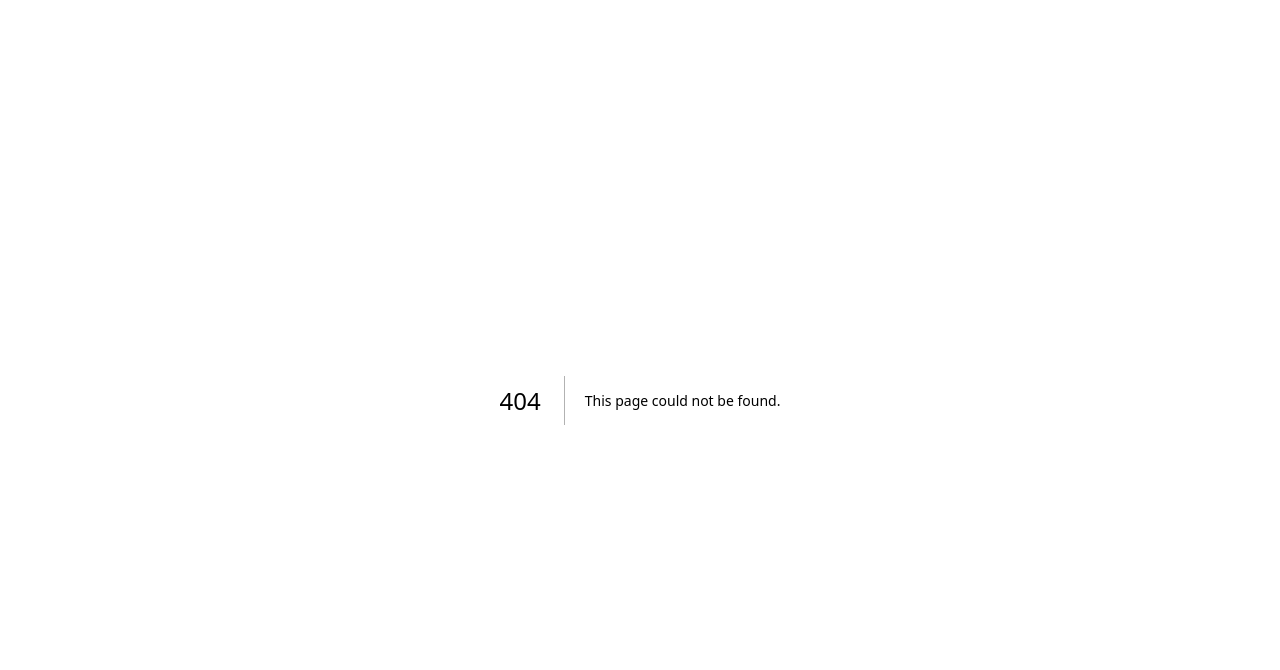
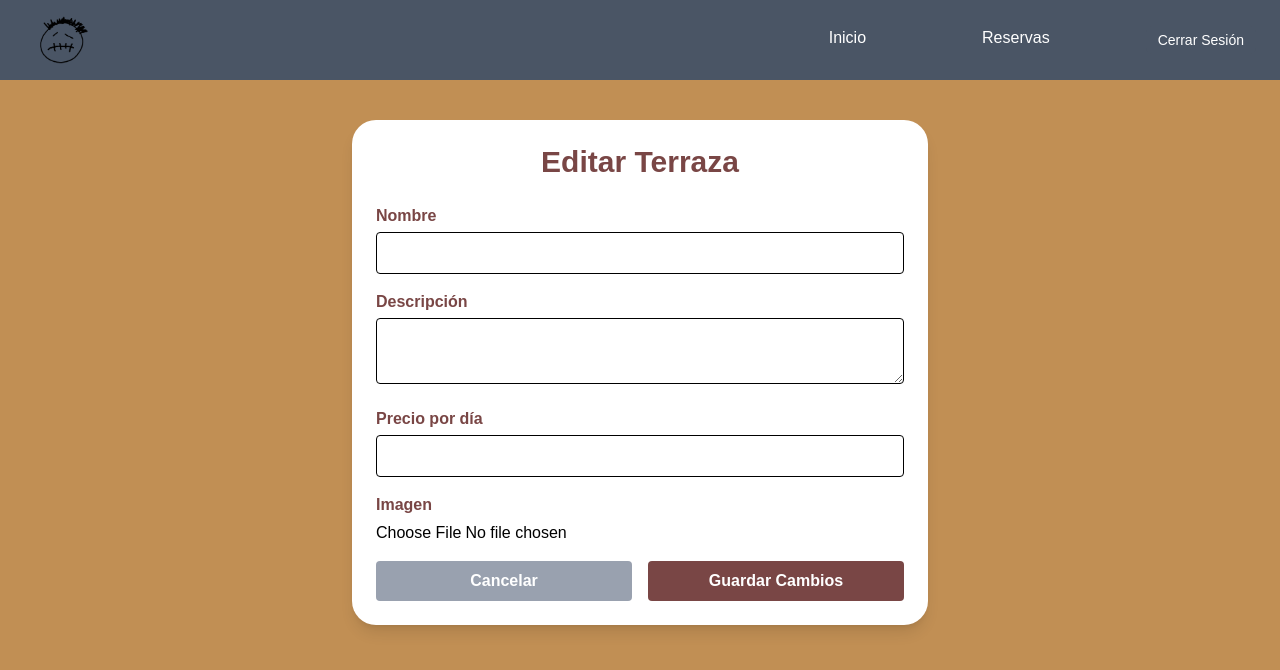
Before and after one commit to mauriciovillalobos05/ski, a Next.js app: page /anfitrion/terraza/1 in a window 1280 px wide. Before the commit this address had no page. Shown: the top 670 px of the page. Built offline with nearby package versions, Linux system fonts and the light colour scheme; no server answers; the database is empty.

Commit message:
anfitrion update and updated navbar

```diff
--- a/src/app/anfitrion/dashboard/page.tsx
+++ b/src/app/anfitrion/dashboard/page.tsx
@@ -83,7 +83,7 @@ export default function AnfitrionDashboard() {
                   href={`/anfitrion/terraza/${terraza.id}`}
                   className="ml-auto mt-4 bg-[#d29065] px-4 py-2 rounded-[20px] hover:opacity-90"
                 >
-                  <button>VER MÁS</button>
+                  <button>EDITAR</button>
                 </Link>
               </div>
             </div>
--- /dev/null
+++ b/src/app/anfitrion/terraza/[id]/page.tsx
@@ -0,0 +1,176 @@
+'use client'
+
+import { useEffect, useState } from 'react'
+import { useParams, useRouter } from 'next/navigation'
+import { createClient } from '@supabase/supabase-js'
+import Navbar from "@/app/components/Navbar"
+
+const supabase = createClient(
+  process.env.NEXT_PUBLIC_SUPABASE_URL!,
+  process.env.NEXT_PUBLIC_SUPABASE_ANON_KEY!
+)
+
+export default function EditarTerraza() {
+  const { id } = useParams()
+  const router = useRouter()
+
+  const [terraza, setTerraza] = useState<any>(null)
+  const [nombre, setNombre] = useState('')
+  const [descripcion, setDescripcion] = useState('')
+  const [precio, setPrecio] = useState('')
+  const [imagen, setImagen] = useState<File | null>(null)
+  const [preview, setPreview] = useState<string>('')
+
+  useEffect(() => {
+    const fetchTerraza = async () => {
+      const { data, error } = await supabase
+        .from('terrazas')
+        .select('*')
+        .eq('id', id)
+        .single()
+
+      if (error) {
+        console.error('Error al cargar terraza:', error)
+        return
+      }
+
+      setTerraza(data)
+      setNombre(data.name)
+      setDescripcion(data.description)
+      setPrecio(data.price)
+      setPreview(data.image_url || '')
+    }
+
+    fetchTerraza()
+  }, [id])
+
+  const handleImageChange = (e: React.ChangeEvent<HTMLInputElement>) => {
+    const file = e.target.files?.[0] || null
+    setImagen(file)
+    if (file) {
+      setPreview(URL.createObjectURL(file))
+    }
+  }
+
+  const handleSubmit = async (e: React.FormEvent) => {
+    e.preventDefault()
+
+    let image_url = terraza.image_url
+
+    // Verifica si hay imagen nueva que subir
+    if (imagen) {
+      const filename = `images/${crypto.randomUUID()}-${Date.now()}`
+
+      // Verifica que el usuario esté autenticado
+      const { data: { user } } = await supabase.auth.getUser()
+      if (!user) {
+        console.error('Usuario no autenticado')
+        return
+      }
+
+      const { data: uploadData, error: uploadError } = await supabase.storage
+        .from("terrazas")
+        .upload(filename, imagen)
+
+      if (uploadError) {
+        console.error('Error al subir imagen:', uploadError)
+        return
+      }
+
+      const { data: publicUrlData } = supabase
+        .storage
+        .from('terrazas')
+        .getPublicUrl(uploadData.path)
+
+      image_url = publicUrlData.publicUrl
+    }
+
+    // Actualiza los datos de la terraza
+    const { error: updateError } = await supabase
+      .from('terrazas')
+      .update({
+        name: nombre,
+        description: descripcion,
+        price: parseInt(precio),
+        image_url: image_url
+      })
+      .eq('id', id)
+
+    if (updateError) {
+      console.error('Error al actualizar terraza:', updateError)
+      return
+    }
+
+    router.push('/anfitrion/dashboard')
+  }
+
+  return (
+    <div className="min-h-screen bg-[#c18f54]">
+      <Navbar />
+      <div className="max-w-xl mx-auto p-6 mt-10 bg-white rounded-3xl shadow-lg">
+        <h1 className="text-3xl font-bold mb-6 text-center text-[#794645]">Editar Terraza</h1>
+        <form onSubmit={handleSubmit} className="space-y-4">
+          <div>
+            <label className="block text-[#794645] font-semibold mb-1">Nombre</label>
+            <input
+              type="text"
+              value={nombre}
+              onChange={(e) => setNombre(e.target.value)}
+              className="w-full p-2 rounded border"
+              required
+            />
+          </div>
+
+          <div>
+            <label className="block text-[#794645] font-semibold mb-1">Descripción</label>
+            <textarea
+              value={descripcion}
+              onChange={(e) => setDescripcion(e.target.value)}
+              className="w-full p-2 rounded border"
+              required
+            />
+          </div>
+
+          <div>
+            <label className="block text-[#794645] font-semibold mb-1">Precio por día</label>
+            <input
+              type="number"
+              value={precio}
+              onChange={(e) => setPrecio(e.target.value)}
+              className="w-full p-2 rounded border"
+              required
+            />
+          </div>
+
+          <div>
+            <label className="block text-[#794645] font-semibold mb-1">Imagen</label>
+            <input type="file" accept="image/*" onChange={handleImageChange} />
+            {preview && (
+              <img
+                src={preview}
+                alt="Vista previa"
+                className="mt-4 rounded-xl object-cover h-48 w-full"
+              />
+            )}
+          </div>
+
+            <div className="mt-4 flex justify-between">
+                <button
+                    type="button"
+                    onClick={() => router.push('/anfitrion/dashboard')}
+                    className="w-full bg-gray-400 text-white font-semibold py-2 px-4 rounded hover:opacity-90 mr-2"
+                >
+                    Cancelar
+                </button>
+                <button
+                    type="submit"
+                    className="w-full bg-[#794645] text-white font-semibold py-2 px-4 rounded hover:opacity-90 ml-2"
+                >
+                    Guardar Cambios
+                </button>
+            </div>
+        </form>
+      </div>
+    </div>
+  )
+}
--- a/src/app/components/Navbar.tsx
+++ b/src/app/components/Navbar.tsx
@@ -2,20 +2,40 @@
 
 import Link from 'next/link';
 import { usePathname } from 'next/navigation';
-import React from 'react';
+import React, { useEffect, useState } from 'react';
 
 const Navbar: React.FC = () => {
   const pathname = usePathname();
+  const [rolePrefix, setRolePrefix] = useState('cliente'); // Default to 'cliente'
 
-  const isDashboard = pathname === '/cliente/dashboard';
-  const isTerraza = pathname === '/cliente/terraza';
+  useEffect(() => {
+    if (pathname.startsWith('/anfitrion')) {
+      setRolePrefix('anfitrion');
+    } else {
+      setRolePrefix('cliente');
+    }
+  }, [pathname]);
+
+  const isDashboard = pathname === `/${rolePrefix}/dashboard`;
+  const isTerraza = pathname === `/${rolePrefix}/terraza`;
   const isReservas =
-  pathname === '/cliente/reserva' ||
-  pathname === '/cliente/reserva/confirmacion';
+    pathname === `/${rolePrefix}/reserva` ||
+    pathname === `/${rolePrefix}/reserva/confirmacion`;
   const isPago = pathname === '/pago';
 
-  const navBg = isDashboard || isTerraza ? 'bg-[#a87e66]' : isReservas ? 'bg-[#8E9700]' : isPago ? 'bg-[#605B5B]' : 'bg-gray-600';
-  const buttonBg = isDashboard || isTerraza || isPago ? 'bg-[#d1b7a3]' : isReservas ? 'bg-[#292826]' : 'bg-gray-600';
+  const navBg = isDashboard || isTerraza
+    ? 'bg-[#a87e66]'
+    : isReservas
+    ? 'bg-[#8E9700]'
+    : isPago
+    ? 'bg-[#605B5B]'
+    : 'bg-gray-600';
+
+  const buttonBg = isDashboard || isTerraza || isPago
+    ? 'bg-[#d1b7a3]'
+    : isReservas
+    ? 'bg-[#292826]'
+    : 'bg-gray-600';
 
   return (
     <nav className={`flex justify-between items-center ${navBg} text-white px-6 py-4 transition-colors duration-300 mb-10`}>
@@ -23,8 +43,8 @@ const Navbar: React.FC = () => {
         <img src="/Jack.png" alt="Logo" className="w-20 h-12" />
       </div>
       <div className="flex gap-4">
-        <Link href="/cliente/dashboard" className="hover:underline mx-5">Inicio</Link>
-        <Link href="/cliente/reserva" className="hover:underline mx-20">Reservas</Link>
+        <Link href={`/${rolePrefix}/dashboard`} className="hover:underline mx-5">Inicio</Link>
+        <Link href={`/${rolePrefix}/reserva`} className="hover:underline mx-20">Reservas</Link>
         <Link href="/" className={`${buttonBg} text-white px-3 py-1 rounded-md hover:opacity-80 text-sm`}>
           Cerrar Sesión
         </Link>
```
